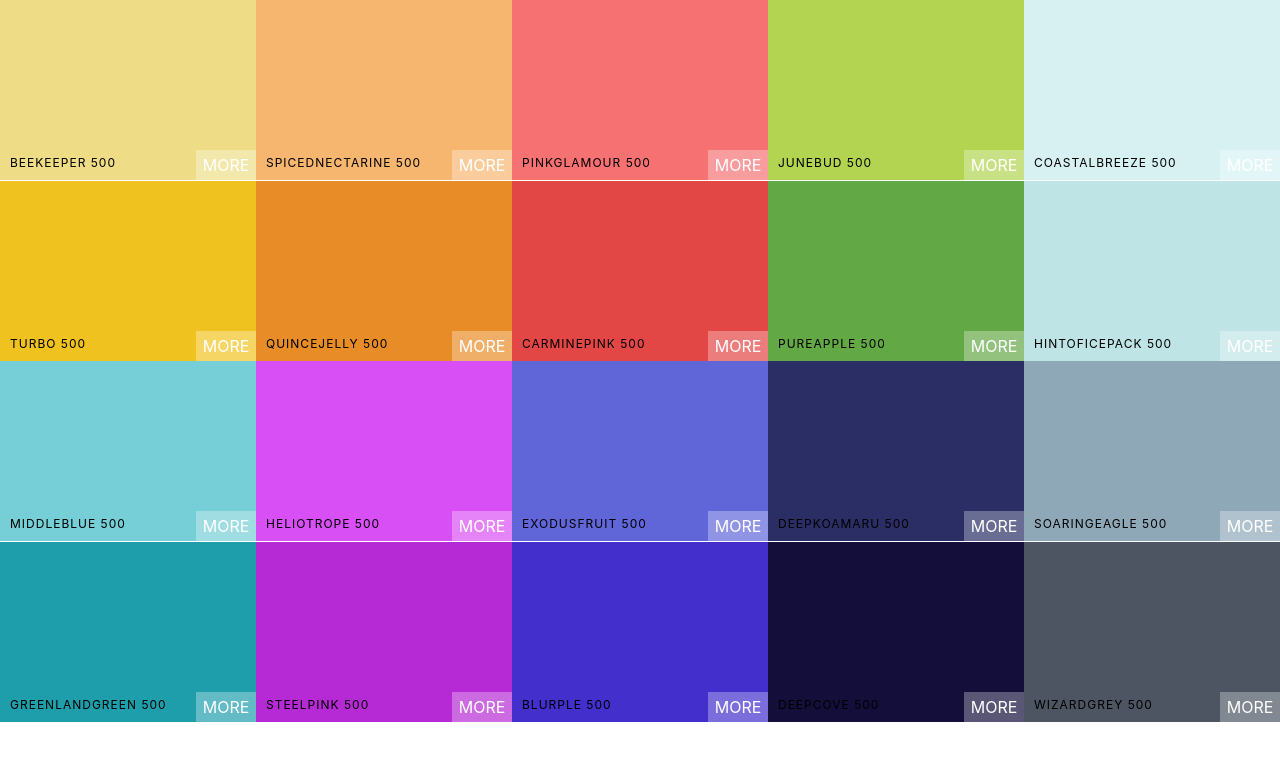
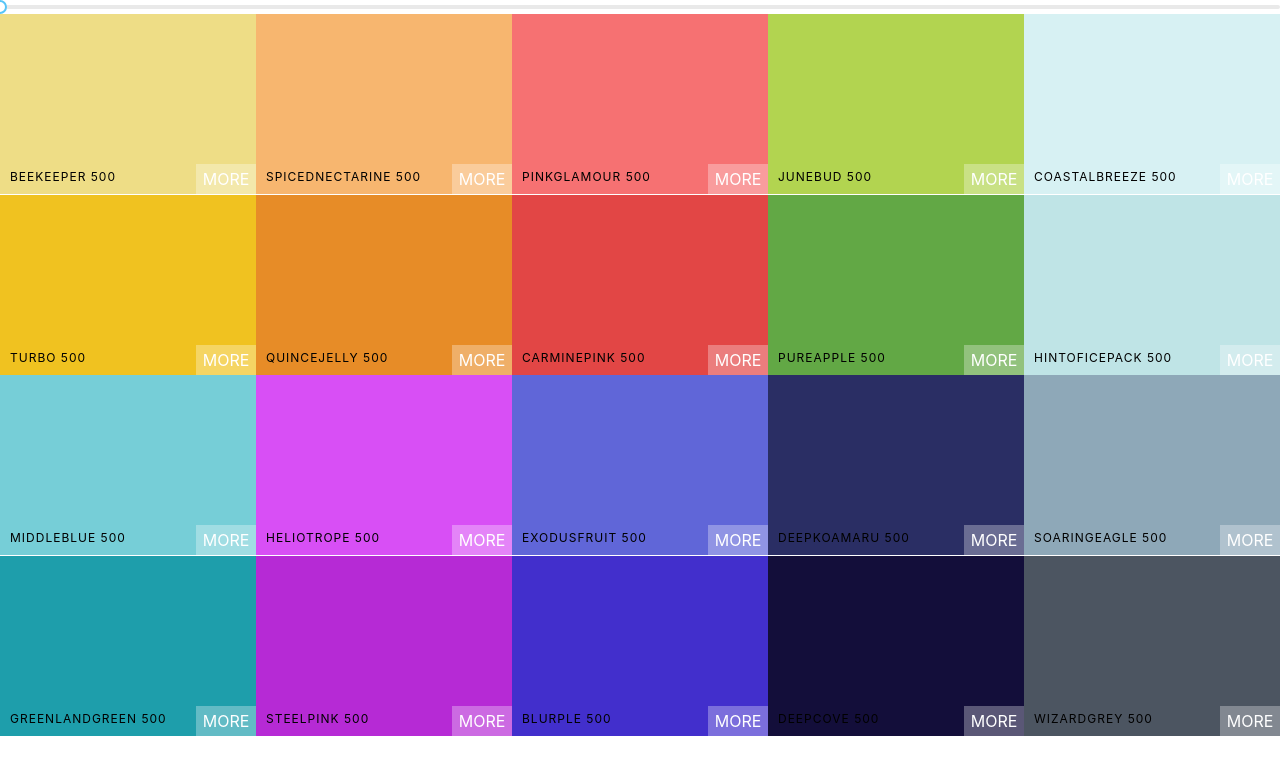
Before and after one commit to super8989/React_colors_app, a React (Create React App) app: page / in a window 1280 px wide. Shown: the top 774 px of the page. Built offline with nearby package versions, Linux system fonts and the light colour scheme.

Commit message:
installed rc-slider to show in Palette.js

```diff
--- a/package.json
+++ b/package.json
@@ -4,6 +4,7 @@
   "private": true,
   "dependencies": {
     "chroma-js": "^2.1.0",
+    "rc-slider": "^8.7.1",
     "react": "^16.12.0",
     "react-copy-to-clipboard": "^5.0.2",
     "react-dom": "^16.12.0",
--- a/src/Palette.js
+++ b/src/Palette.js
@@ -1,6 +1,8 @@
 import React, { Component } from "react";
 import ColorBox from "./ColorBox";
 import "./Palette.css";
+import Slider from "rc-slider";
+import "rc-slider/assets/index.css";
 
 class Palette extends Component {
 	render() {
@@ -9,6 +11,7 @@ class Palette extends Component {
 		));
 		return (
 			<div className='Palette'>
+				<Slider />
 				{/* Navbar goes here  */}
 				<div className='Palette-colors'>{colorBoxes}</div>
 				{/* footer */}
```
Also changed, not shown: 1 other file (tests, documents, lock files or other folders).
